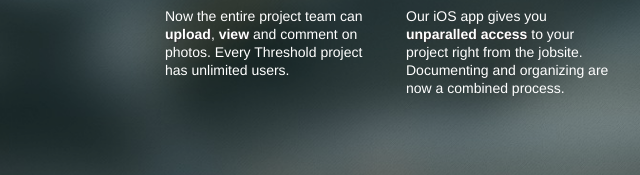
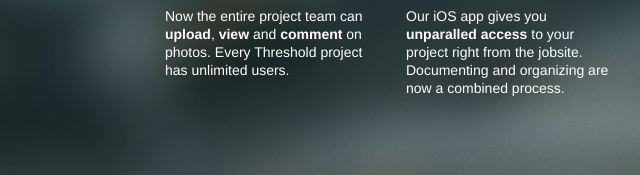
Before and after one commit to PhilippeGauthier/ThresholdHome, a plain HTML site: page public/features.html in a window 1280 px wide. Shown: the part 625-800 px from the top of the page, 11-651 px from the left. Drawn offline with nearby package versions, Linux system fonts and the light colour scheme; a script that the page names is missing.

Commit message:
more style fixed

```diff
--- a/public/features.html
+++ b/public/features.html
@@ -38,7 +38,7 @@
           <ul class="intro-links">
             <li class="intro-link" data-section="slot1">
               <h3 class="intro-link-title">Collaborate</h3>
-              Now the entire project team can <strong>upload</strong>, <strong>view</strong> and comment on photos. Every Threshold project has unlimited users.
+              Now the entire project team can <strong>upload</strong>, <strong>view</strong> and <strong>comment</strong> on photos. Every Threshold project has unlimited users.
             </li>
             <li class="intro-link" data-section="slot2">
               <h3 class="intro-link-title">Mobile</h3>
```
